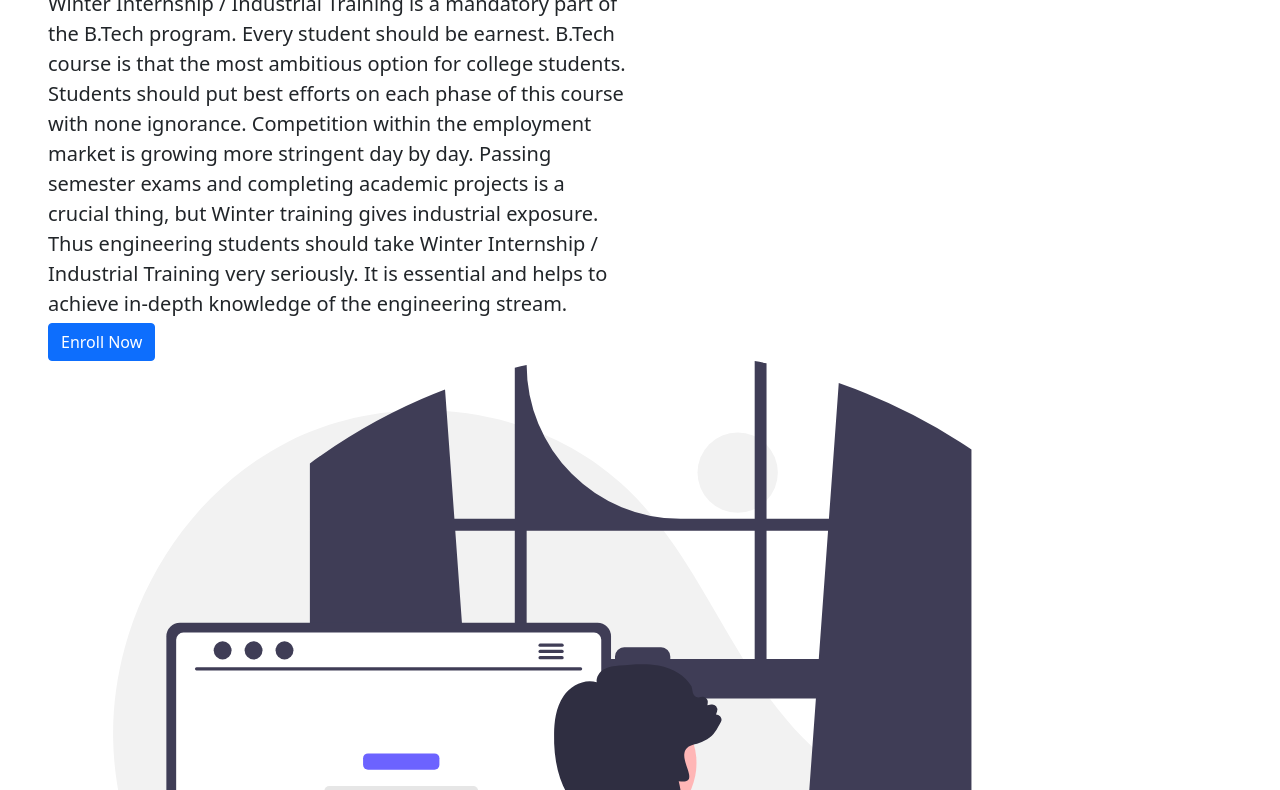
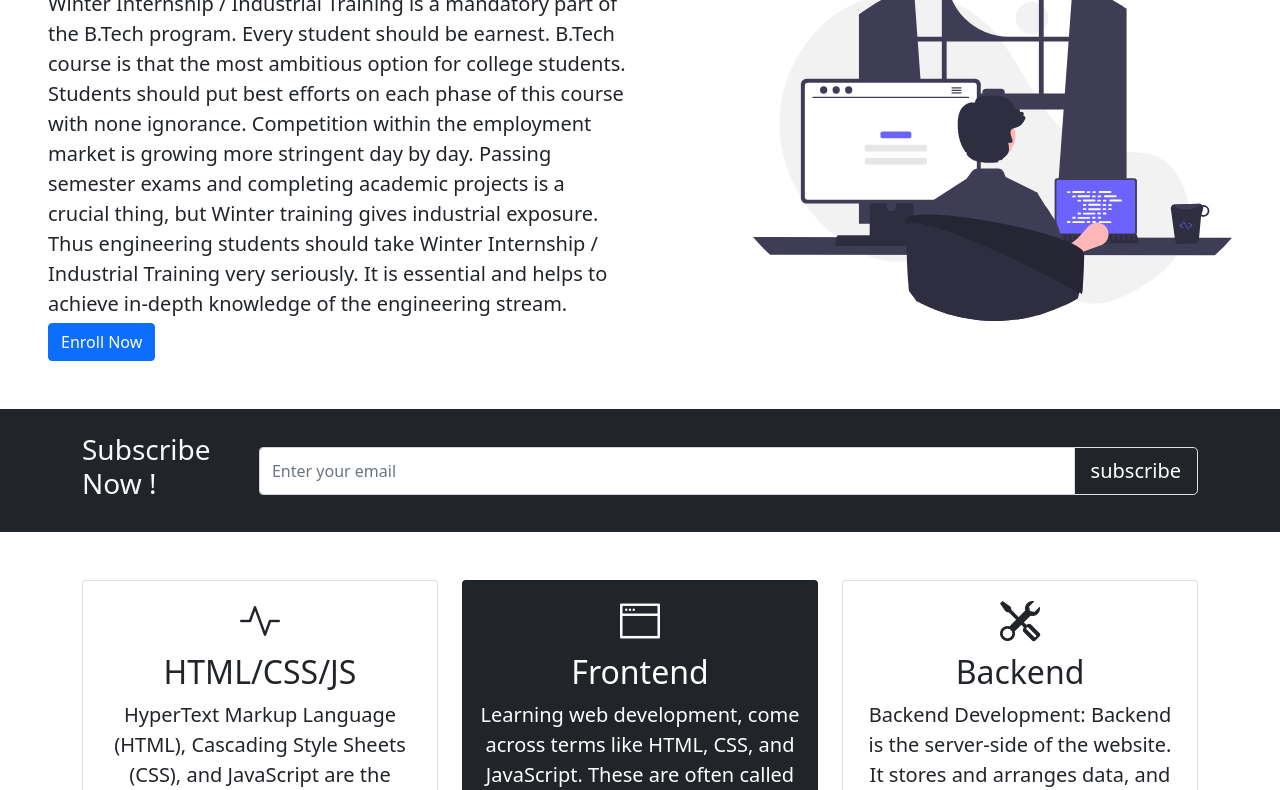
Before and after one commit to kajal202/WITLayoutPage, a plain HTML site: page index.html in a window 1280 px wide. Shown: the part 115-905 px from the top of the page. Drawn offline with nearby package versions, Linux system fonts and the light colour scheme.

Commit message:
Update index.html

```diff
--- a/index.html
+++ b/index.html
@@ -34,7 +34,7 @@
 
    <section>
     <section class="p-5 ">
-        <div class="row align-items-center justify-content-between">
+        <div class="d-flex row align-items-center justify-content-between">
                 <div class="col-md-6 align-items-center justify-content-center ">
                     <h1> Winter Industrial Training</h1>
                     <p class="lead my-1 ">Winter Internship / Industrial Training is a mandatory part of the B.Tech program. Every student should be earnest. B.Tech course is that the most ambitious option for college students. Students should put best efforts on each phase
@@ -43,7 +43,7 @@
                         <button type="button" class="btn btn-primary" data-bs-toggle="modal" data-bs-target="#EnrollModal">
                             Enroll Now</button>
                 </div>
-                <img src="introIMG.svg" alt="intro pic " class="intro-img w-20 d-none d-sm-block img-fluid">
+                <img src="introIMG.svg" alt="intro pic " class="intro-img  d-none d-sm-block img-fluid   col-5 w-5  ">
         </div>
 
 
```
